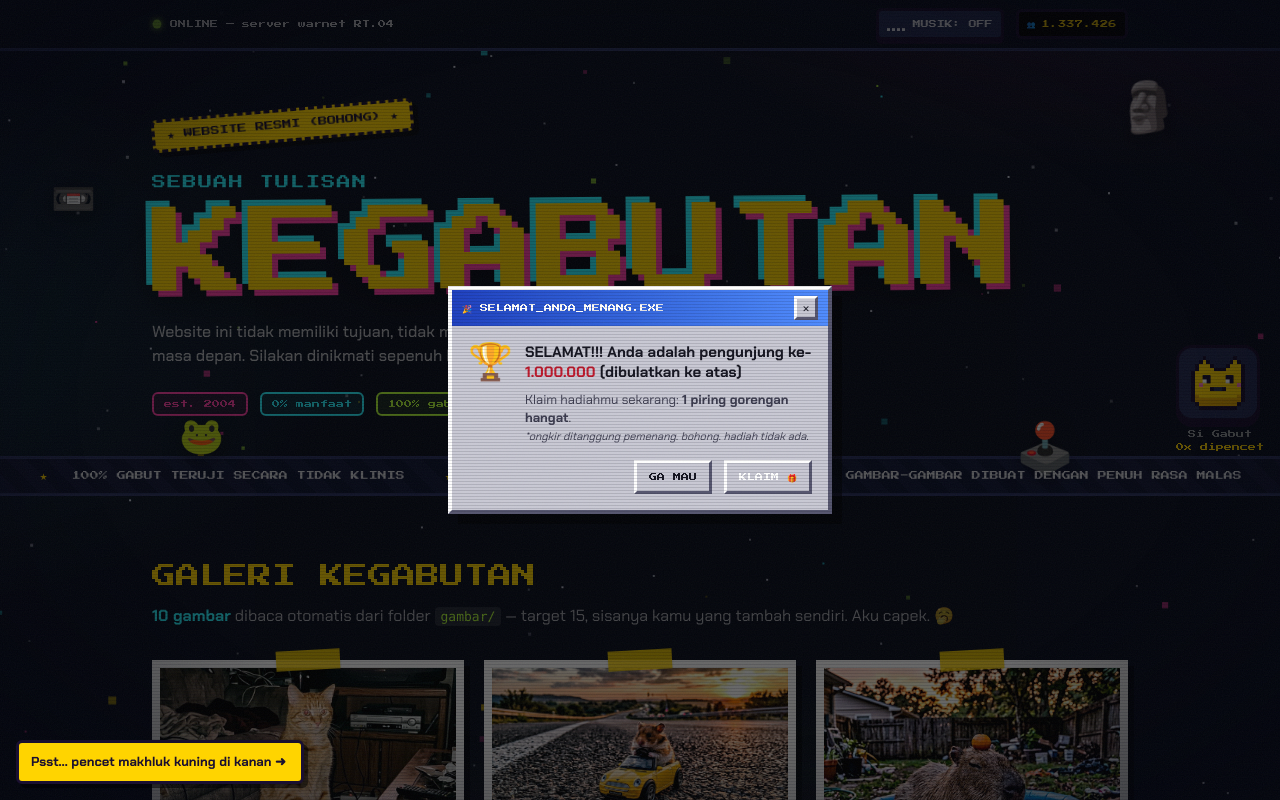
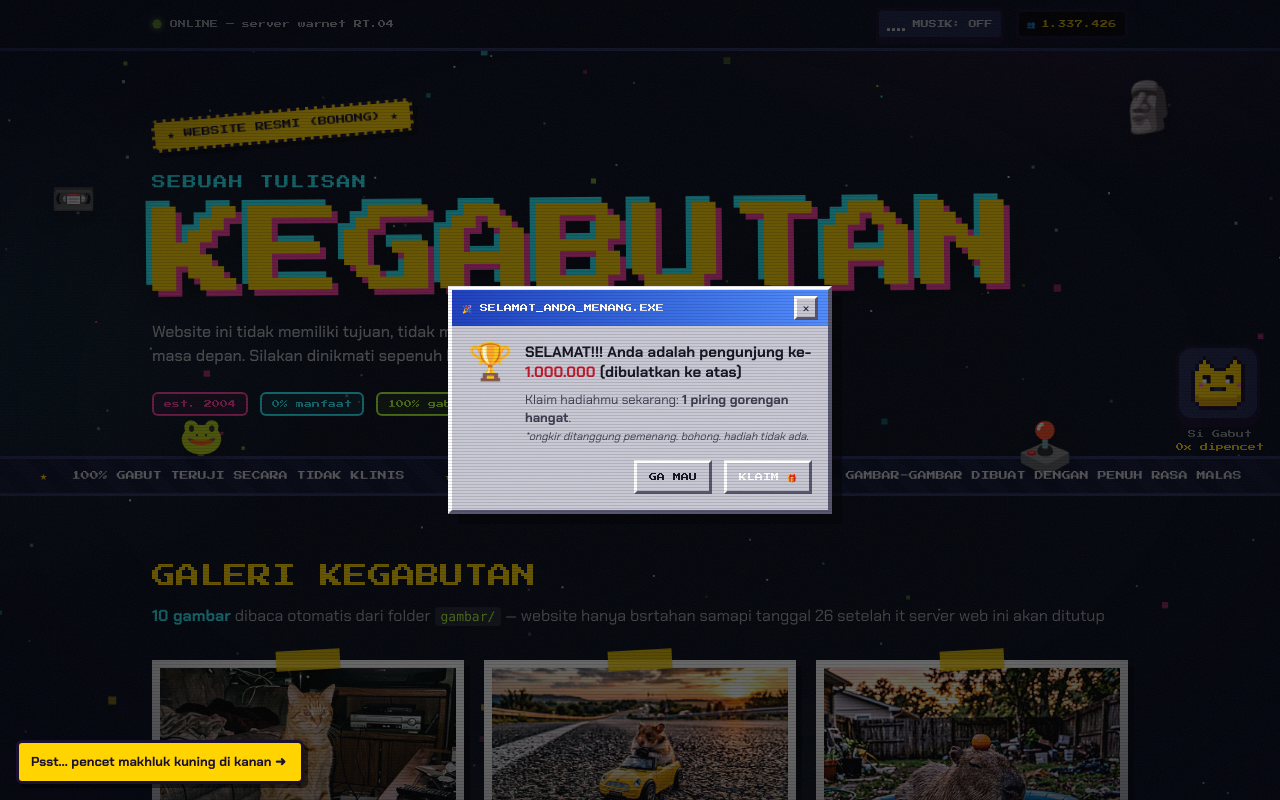
Before and after one commit to Fenzy26/What-, a React (Vite) app: page / in a window 1280 px wide. Shown: the top 800 px of the page. Built offline with nearby package versions, Linux system fonts and the light colour scheme.

Commit message:
Update Gallery.tsx

```diff
--- a/src/components/Gallery.tsx
+++ b/src/components/Gallery.tsx
@@ -90,7 +90,7 @@ export default function Gallery({ gambar }: Props) {
           <code className="rounded bg-white/10 px-1.5 py-0.5 text-[13px] text-[#b4ff39]">
             gambar/
           </code>{" "}
-          — target 15, sisanya kamu yang tambah sendiri. Aku capek. 🥱
+          — website hanya bsrtahan samapi tanggal 26 setelah it server web ini akan ditutup
         </p>
       </div>
 
```
